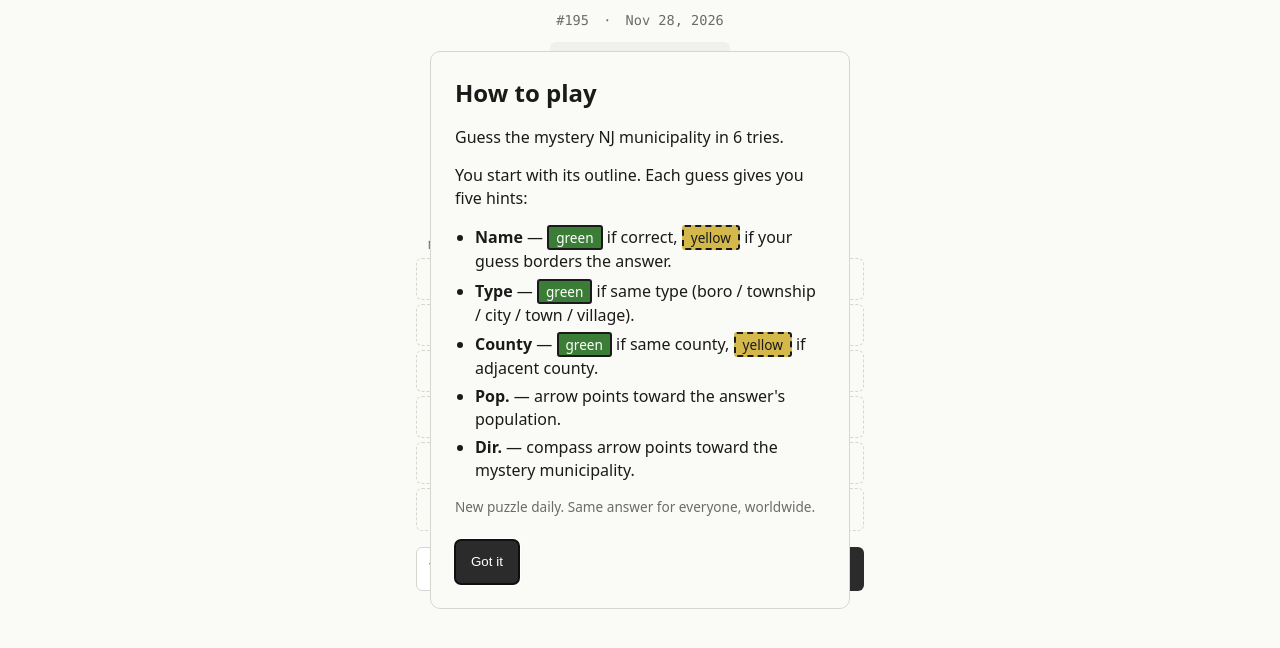
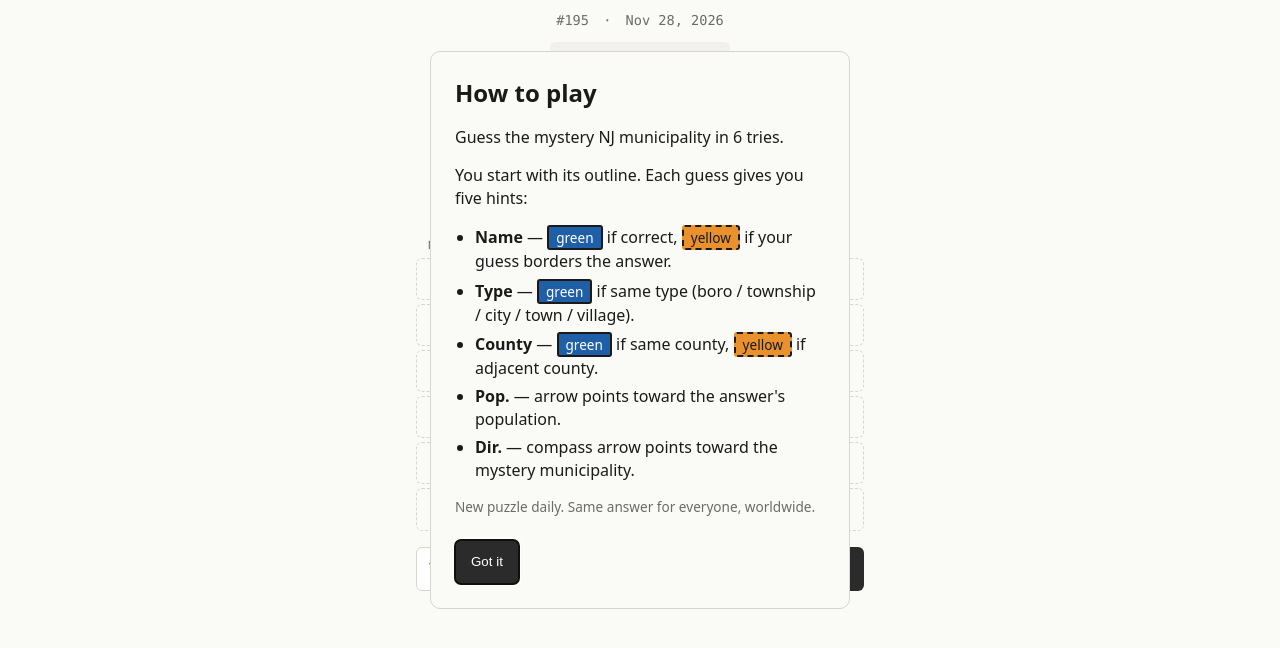
Before and after one commit to itaytea/boroughitis, a plain HTML site: page index.html in a window 1280 px wide. Shown: the part 70-718 px from the top of the page. Drawn offline with Linux system fonts and the light colour scheme.

Commit message:
Use colorblind-safe correct/hint palette

```diff
--- a/styles.css
+++ b/styles.css
@@ -4,8 +4,8 @@
   --muted: #6b6b6b;
   --line: #d6d6d0;
   --tile: #f1f0ec;
-  --green: #3b7d36;
-  --yellow: #d4b94a;
+  --green: #1f5fa8;
+  --yellow: #e8912d;
   --gray: #6b6b6b;
   --accent: #2b2b2b;
   --accent-hover: #000;
@@ -29,8 +29,8 @@
     --muted: #a8a8a8;
     --line: #3a3a3a;
     --tile: #242424;
-    --green: #3b7d36;
-    --yellow: #d4b94a;
+    --green: #2f6fb8;
+    --yellow: #e8a23a;
     --gray: #5a5a5a;
     --accent: #e0e0e0;
     --accent-hover: #fff;
@@ -52,8 +52,8 @@
   --muted: #a8a8a8;
   --line: #3a3a3a;
   --tile: #242424;
-  --green: #3b7d36;
-  --yellow: #d4b94a;
+  --green: #2f6fb8;
+  --yellow: #e8a23a;
   --gray: #5a5a5a;
   --accent: #e0e0e0;
   --accent-hover: #fff;
```
